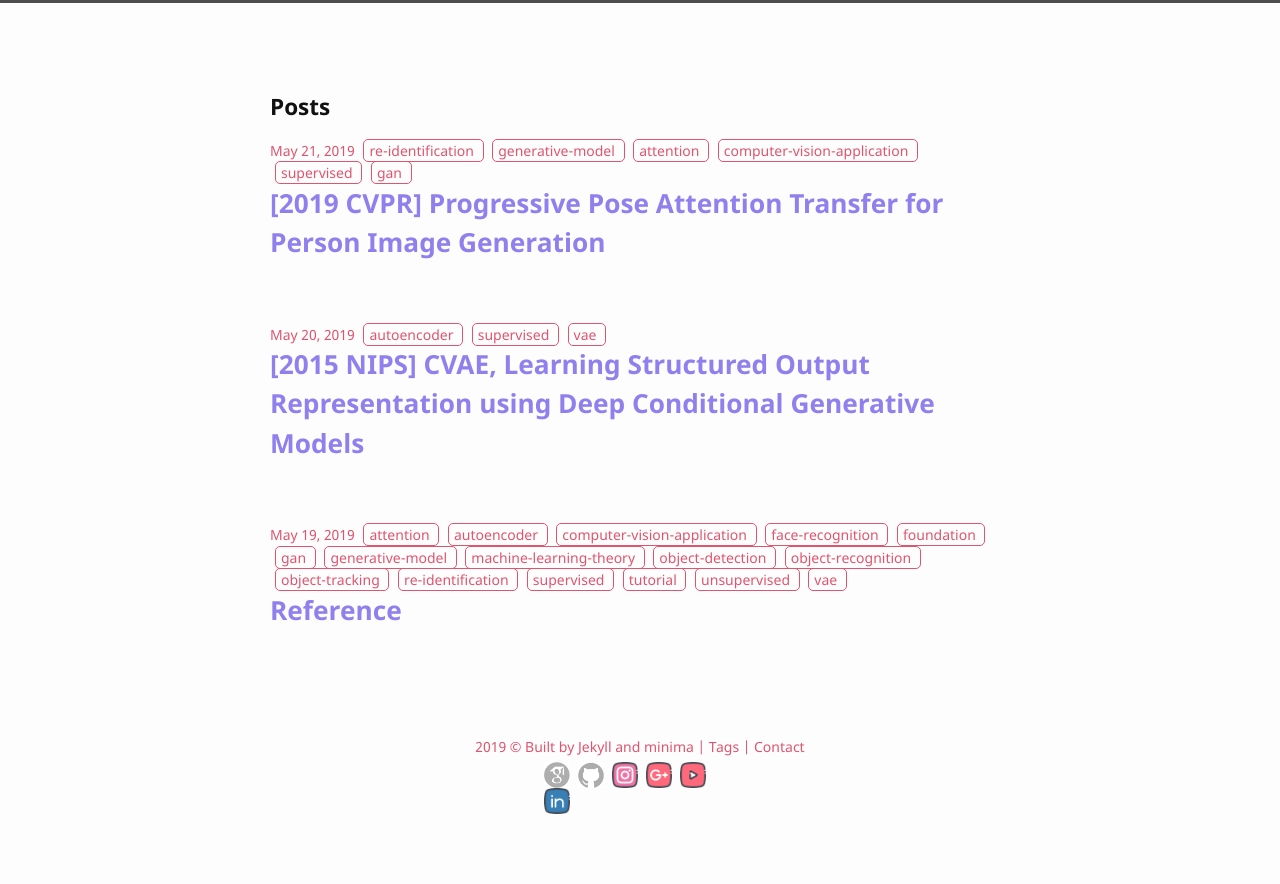
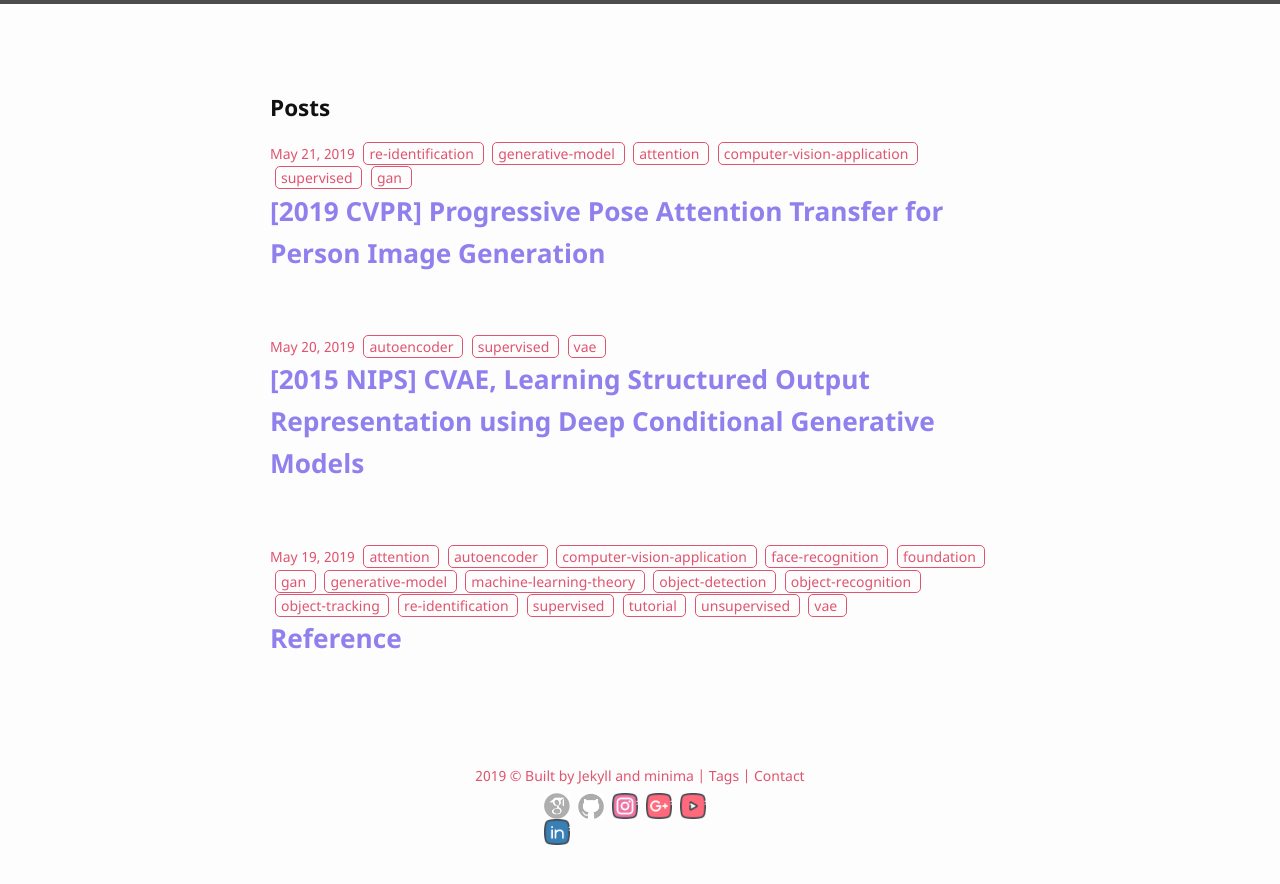
Before and after one commit to bismex/bismex.github.io, a Jekyll site: the page built from index.html, in a window 1280 px wide. Shown: the top 884 px of the page. Built offline with Jekyll 4.4.1, drawn with Linux system fonts in a browser that asks for light colours.

Commit message:
Update main.scss

```diff
--- a/_sass/main.scss
+++ b/_sass/main.scss
@@ -8,7 +8,7 @@ $base-font-family: "Noto Sans", "Helvetica Neue", Helvetica, Arial, sans-serif !
 $base-font-size:   15px !default;
 $base-font-weight: 400 !default;
 $small-font-size:  14px !default;
-$base-line-height: 1.50 !default;
+$base-line-height: 1.60 !default;
 
 $spacing-unit:     30px !default;
 
```
